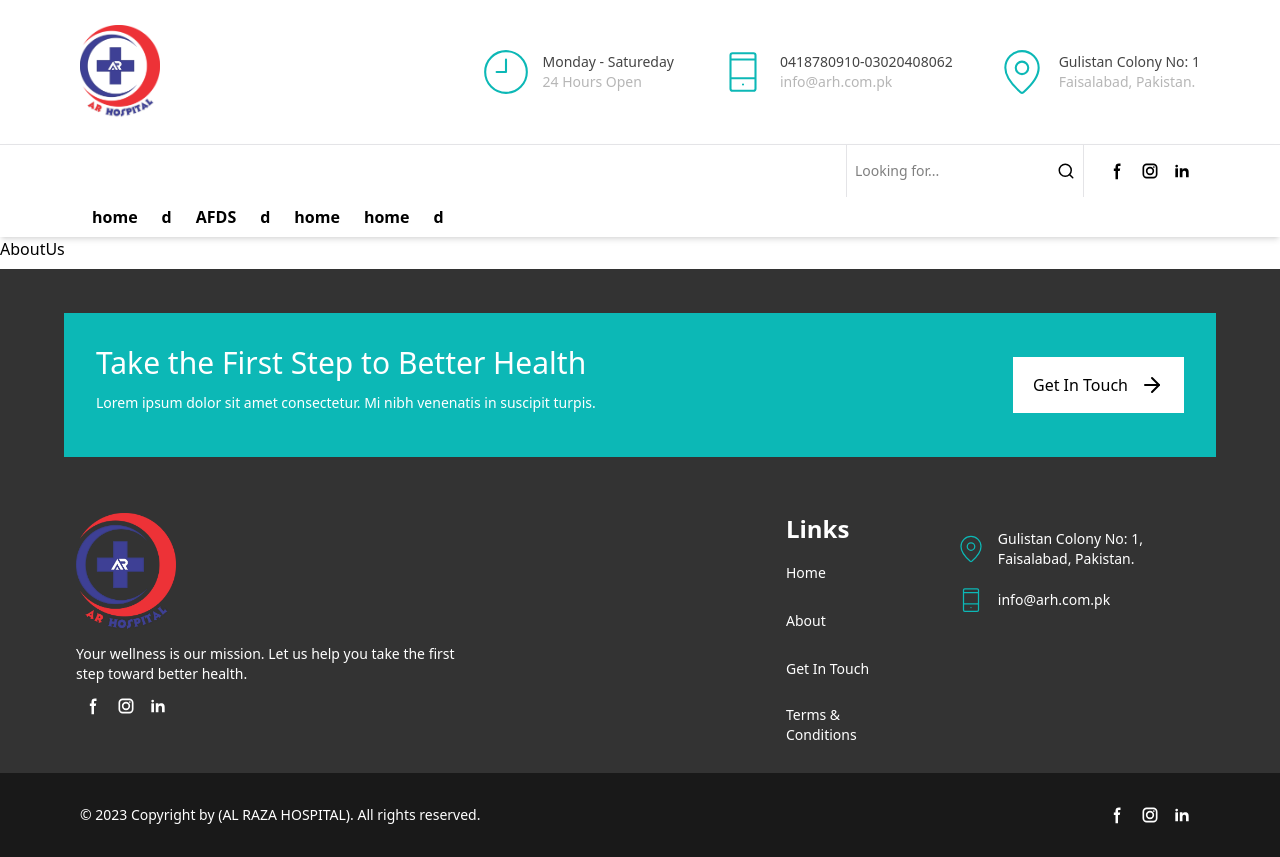
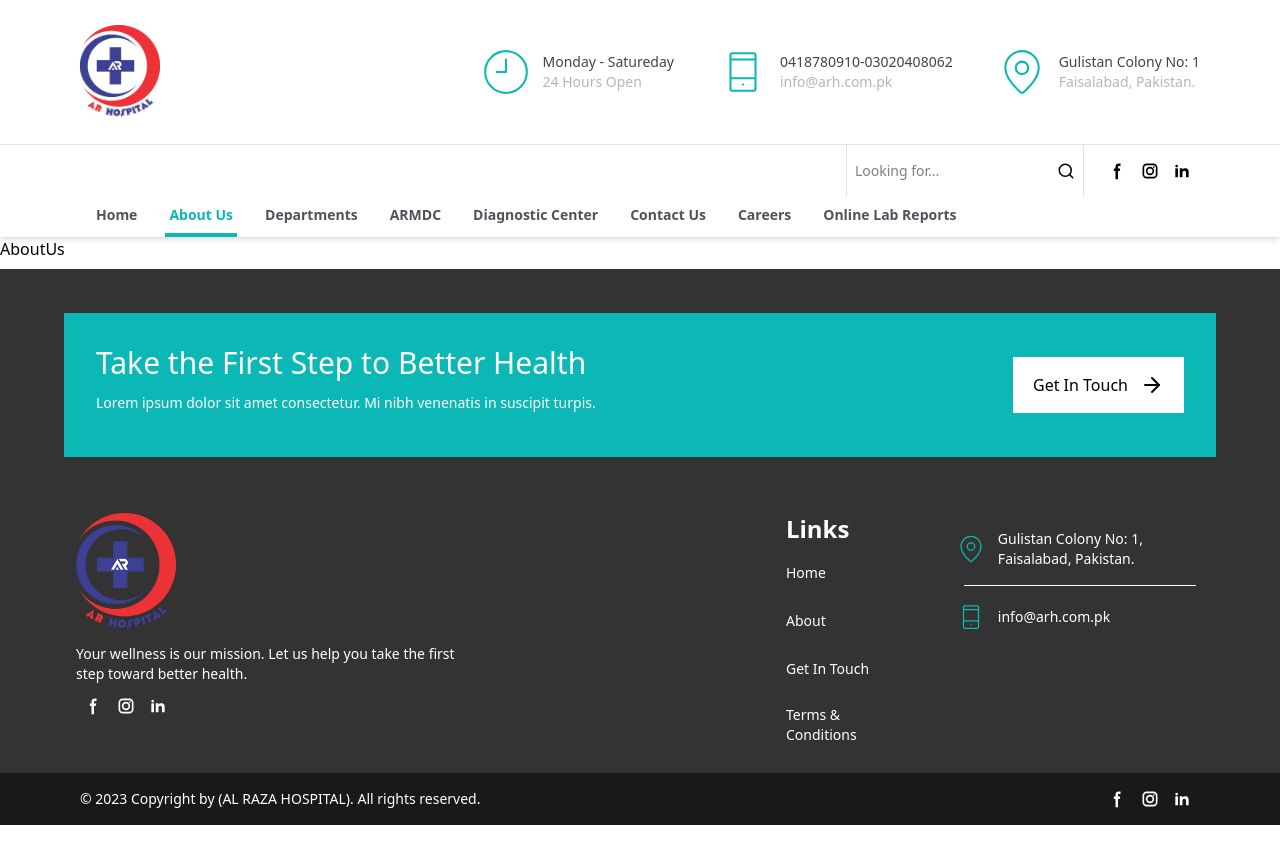
Before and after one commit to 382ahmadraza/Hospital-management-system, a Next.js app: page /about-us in a window 1280 px wide. After the commit the page ends 825 px from the top, so only its background shows below. Built offline with nearby package versions, Linux system fonts and the light colour scheme.

Commit message:
landing page

```diff
--- a/components/shared/common/drop-down.jsx
+++ /dev/null
@@ -1,110 +0,0 @@
-"use client";
-import Link from "next/link";
-import LinkCustom from "./link-custom";
-
-export default function NavMenuItem({ item }) {
-  return (
-    <li className="relative group">
-      <span className="cursor-pointer font-semibold px-3 py-2 block">
-        {item.label}
-      </span>
-
-      {/* If item has nested items (sub menu) */}
-      {Array.isArray(item.items) && (
-        <ul className="absolute top-full left-0 bg-white shadow-md  p-2 hidden group-hover:block z-10">
-          {item.items.map((subItem, index) => (
-            <li
-              key={index}
-              className="relative group/item px-2 py-1 hover:bg-gray-100 whitespace-nowrap"
-            >
-              <Link href={subItem.href || "#"}>{subItem.label}</Link>
-
-              {/* If subItem has fieldDoctors */}
-              {Array.isArray(subItem.fieldDoctors) && (
-                <ul className="absolute top-0 left-full bg-white shadow-md p-2 hidden group-hover/item:block z-20">
-                  {subItem.fieldDoctors.map((doc, i) => {
-                    return (
-                      <LinkCustom
-                        url={doc.url}
-                        key={i}
-                        className="px-2 py-1 hover:bg-gray-200 whitespace-nowrap"
-                      >
-                        {doc.name}
-                      </LinkCustom>
-                    );
-                  })}
-                </ul>
-              )}
-            </li>
-          ))}
-        </ul>
-      )}
-    </li>
-  );
-}
-
-// "use client";
-// import { ChevronIcon } from "@/assets/svg";
-// import React, { useState } from "react";
-// import LinkCustom from "./link-custom";
-// import { usePathname } from "next/navigation";
-
-// // show drop down on hover
-// const DropDown = ({ loop, navLink }) => {
-//   const [isOpen, setIsOpen] = useState(false);
-//   const [toggle, setToggle] = useState(false);
-//   const pathName = usePathname();
-
-//   // handle toggle on hover
-//   const handleToggle = () => {
-//     setToggle(!toggle);
-//   }
-
-//   const dropdwonContent = (
-//     <div className=" lg:absolute top-11 left-0 z-10 border-t-4  shadow-md border-primary">
-//       {/* top tip triangle */}
-//       <div className="hidden lg:absolute -top-2 left-8 w-1.5 h-1.5  bg-primary rotate-45"></div>
-
-//       {/* map on the to show dropdown  */}
-//       <div className=" p-3 bg-zinc-50 text-darkGray w-56 text-sm *:hover:text-primary font-normal ">
-//         {loop.map((item, index) => (
-//           <div
-//             key={index}
-//             className={` py-1.5  hover:text-primary ${
-//               pathName === item.href ? "text-primary " : ""
-//             }`}
-//           >
-//             <LinkCustom url={item.href} className="flex items-center gap-2">
-//             <ChevronIcon className="-rotate-90 text-zinc-400" size={14} />
-//             {item.label}
-//             </LinkCustom>
-//           </div>
-//         ))}
-//       </div>
-//     </div>
-//   );
-
-//   return (
-//     <>
-//       <div className="relative lg:hidden">
-//       <button className="hover:text-primary lg:py-3" onClick={(e) => e.stopPropagation()} ><span onClick={handleToggle}>{navLink}</span> </button>
-//       {/* show drop down on hover */}
-//       {/* <span onClick={handleToggle} ></span> */}
-//       {toggle && dropdwonContent}
-//       </div>
-
-//       <div
-//       className="relative hidden lg:flex"
-//       onMouseEnter={() => setIsOpen(true)}
-//       onMouseLeave={() => setIsOpen(false)}
-//     >
-//       <button className="hover:text-primary lg:py-3">{navLink}</button>
-
-//       {/* show drop down on hover */}
-//       {isOpen && dropdwonContent}
-//     </div>
-//     </>
-//   );
-// };
-
-// export default DropDown;
--- /dev/null
+++ b/components/shared/common/navbar-elements.jsx
@@ -0,0 +1,114 @@
+"use client";
+import LinkCustom from "./link-custom";
+import { usePathname } from "next/navigation";
+import { ChevronIcon } from "@/assets/svg";
+
+export default function NavMenuItem({
+  item,
+  activeMenu,
+  setActiveMenu,
+  activeSubMenu,
+  setActiveSubMenu,
+}) {
+  const pathName = usePathname();
+
+  const toggleMenu = (label) => {
+    setActiveMenu(label === activeMenu ? null : label);
+    setActiveSubMenu(null); // reset nested submenu
+  };
+
+  const toggleSubMenu = (label) => {
+    setActiveSubMenu(label === activeSubMenu ? null : label);
+  };
+
+  return (
+    <li className="relative group">
+      <div className="flex items-center justify-between lg:block">
+        <LinkCustom
+          url={item.href}
+          className={`cursor-pointer font-bold lg:font-semibold px-1 lg:py-2 block text-base lg:text-sm hover:text-primary w-fit my-2 lg:my-0 lg:mx-2 xl:mx-3 ${
+            item.href === pathName
+              ? "text-primary lg:border-b-4 border-primary"
+              : "text-zinc-600"
+          }`}
+        >
+          {item.label}
+        </LinkCustom>
+
+        {Array.isArray(item.items) && (
+          <button
+            className="lg:hidden px-2"
+            onClick={() => toggleMenu(item.label)}
+          >
+            <ChevronIcon
+              className={`transition-transform duration-300 ${
+                activeMenu === item.label ? "rotate-180" : ""
+              }`}
+            />
+          </button>
+        )}
+      </div>
+
+      {Array.isArray(item.items) && (
+        <ul
+          className={`bg-zinc-100 shadow-md border-t-4 border-primary p-2 z-10
+          ${activeMenu === item.label ? "block" : "hidden"}
+          lg:absolute lg:top-10 lg:left-0 lg:w-[14rem] lg:group-hover:block`}
+        >
+          {item.items.map((subItem, index) => (
+            <li
+              key={index}
+              className="relative group/item text-sm  whitespace-nowrap"
+            >
+              <div className="flex justify-between items-center group">
+                <LinkCustom
+                  url={subItem.href || "#"}
+                  className={`${
+                    `hover:bg-gray-200 flex items-center hover:text-primary h-full w-full lg:px-2 py-1.5 ${subItem.href === pathName ? "text-primary" : "text-darkGray"}`
+                  }`}
+                >
+                    <ChevronIcon className="-rotate-90 mr-1" size={14} />
+                    {subItem.label}
+                </LinkCustom>
+
+                {Array.isArray(subItem.fieldDoctors) && (
+                  <button
+                    className="lg:hidden ml-2"
+                    onClick={() => toggleSubMenu(subItem.label)}
+                  >
+                    <ChevronIcon
+                      className={`transition-transform duration-300 ${
+                        activeSubMenu === subItem.label ? "rotate-180" : ""
+                      }`}
+                    />
+                  </button>
+                )}
+              </div>
+
+              {Array.isArray(subItem.fieldDoctors) && (
+                <ul
+                  className={`bg-zinc-100 shadow-md p-2 z-20
+                  ${activeSubMenu === subItem.label ? "block" : "hidden"}
+                  lg:absolute lg:top-0 lg:left-full lg:border-t-4 border-primary lg:w-[14rem] lg:group-hover/item:block`}
+                >
+                  {subItem.fieldDoctors.map((doc, i) => (
+                    <LinkCustom
+                      url={doc.url}
+                      key={i}
+                      className={`lg:px-2 py-1 hover:bg-gray-200 flex hover:text-primary items-center ${
+                        doc.url === pathName ? "text-primary" : "text-darkGray"
+                      }`}
+                    >
+                      <ChevronIcon className="-rotate-90 mr-1" size={14}/>
+                      {doc.name}
+                    </LinkCustom>
+                  ))}
+                </ul>
+              )}
+            </li>
+          ))}
+        </ul>
+      )}
+    </li>
+  );
+}
--- a/components/shared/footer/footer-top.jsx
+++ b/components/shared/footer/footer-top.jsx
@@ -102,6 +102,7 @@ const FooterTop = () => {
                   Gulistan Colony No: 1,
                   <br /> Faisalabad, Pakistan.
                 </div>
+                <hr className="mx-2"/>
                 <div className="flex items-center gap-3">
                   <Mobile size={30} className="text-primary" />
                   info@arh.com.pk
--- a/components/shared/footer/footer.jsx
+++ b/components/shared/footer/footer.jsx
@@ -9,7 +9,7 @@ const Footer = () => {
       <FooterTop />
 
       <Container parentStyle={'bg-black/90'}>
-        <div className="flex flex-wrap sm:justify-between justify-center text-center items-center gap-4 px-7 md:px-20 py-8 text-xs md:text-sm  text-white">
+        <div className="flex flex-wrap sm:justify-between justify-center text-center items-center gap-4 px-7 md:px-20 py-4 text-xs md:text-sm  text-white">
           <p className="">
             © 2023 Copyright by (AL RAZA HOSPITAL). All rights reserved.
           </p>
--- a/components/shared/navbar/navbar.jsx
+++ b/components/shared/navbar/navbar.jsx
@@ -2,34 +2,23 @@
 import React from "react";
 import TopBar from "./top-bar";
 import SearchField from "../common/search-field";
-import LinkCustom from "../common/link-custom";
-import { navLinks } from "@/data/index";
-import { usePathname } from "next/navigation";
 import SocialLinks from "../social-links";
-import { navItems, navItems1, navItems2 } from "@/data/index";
-import NavMenuItem from "../common/drop-down";
+import { navElements } from "@/data/index";
+import NavMenuItem from "../common/navbar-elements";
+
 
 const Navbar = () => {
-  const pathName = usePathname();
-
-  const navElements = [
-    { label: "home", items: "btn" },
-    { label: "d", items: navItems },
-    { label: "AFDS", items: "btn" },
-    { label: "d", items: navItems1 },
-    { label: "home", items: "btn" },
-    { label: "home", items: "btn" },
-    { label: "d", items: navItems2 },
-  ];
-
   return (
     <header className="h-20 lg:h-fit  ">
+
       {/* contact info bar  */}
       <TopBar />
 
-      <div className="hidden lg:flex flex-col justify-center border-t border-zinc-200 shadow-md h- px-4 lg:px-16 xl:px-20">
+      <div className="hidden lg:flex flex-col justify-center border-t border-zinc-200 shadow-md h- px-4 lg:px-14 xl:px-20">
+
         {/* nav top part  */}
         <div className=" w-full h-1/2 flex items-center gap-4 justify-end">
+
           {/* search field  */}
           <div className="border-x border-zinc-200 py-2">
             <SearchField />
@@ -47,23 +36,7 @@ const Navbar = () => {
           })}
         </div>
 
-        {/* nav bottom part  */}
-        {/* <ul className="flex items-center w-full gap-5 text-sm font-bold ">
-          {navLinks.map((item) => {
-            return (
-              <div
-                key={item.id}
-                className={`flex items-center  ${
-                  pathName === item.href
-                    ? "text-primary border-b-4 border-primary "
-                    : "text-darkGray"
-                }`}
-              >
-                <LinkCustom url={item.href}>{item.btn}</LinkCustom>
-              </div>
-            );
-          })}
-        </ul> */}
+
       </div>
     </header>
   );
--- a/data/index.js
+++ b/data/index.js
@@ -188,18 +188,22 @@ export const cards = [
   },
 ];
 
+
+
+
+
+
+
 import { LocationPin, Mobile, Time } from "@/assets/svg";
 import { Facebook, Instagram, Linkdin } from "@/assets/svg/social";
-import Button from "@/components/shared/common/button";
-import DropDown from "@/components/shared/common/drop-down";
 import { ArrowRight } from "lucide-react";
 
-export const navItems = [
+  const navItems = [
   { label: "Board Of Trustees", href: "/about-us/board-of-trustees" },
   { label: "Management Team", href: "/about-us/management-team" },
 ];
 
-export const navItems1 = [
+  const navItems1 = [
   {
     label: "Neuroscience",
     href: "/departments/neuroscience",
@@ -316,36 +320,25 @@ export const navItems1 = [
   },
 ];
 
-export const navItems2 = [
+  const navItems2 = [
   { label: "Laboratory", href: "/diagnostic/laboratory" },
   { label: "Radiology", href: "/diagnostic/radiology" },
 ];
-// export const navLinks = [
-//     { id: 1, btn: <Button btnText="Home" />, href: "/" },
-//     {
-//       id: 2,
-//       btn: <DropDown loop={navItems} navLink="About us" />,
-//       href: "/about-us",
-//     },
-//     {
-//       id: 3,
-//       btn: <DropDown loop={navItems1} navLink="Department" />,
-//       href: "/department",
-//     },
-//     { id: 4, btn: <Button btnText="ARMDC" />, href: "/armdc" },
-//     {
-//       id: 5,
-//       btn: <DropDown loop={navItems2} navLink="Diagnostic Center" />,
-//       href: "/diagnostic-center",
-//     },
-//     { id: 6, btn: <Button btnText="Contact Us" />, href: "/contact-us" },
-//     { id: 7, btn: <Button btnText="Careers" />, href: "/careers" },
-//     {
-//       id: 8,
-//       btn: <Button btnText="Online Lab Reports" />,
-//       href: "/online-lab-reports",
-//     },
-//   ];
+
+
+// navelements & dropdowns here
+export const navElements = [
+   { label: "Home", href:'/', items: "btn" },
+   { label: "About Us", href:'/about-us', items: navItems },
+   { label: "Departments", href:'/department', items: navItems1 },
+   { label: "ARMDC", href:'/armdc', items: "btn" },
+   { label: "Diagnostic Center", href:'/diagnostic-center', items: navItems2 },
+   { label: "Contact Us", href:'/contact-us', items: "btn" },
+   { label: "Careers", href:'/careers', items: "btn" },
+   { label: "Online Lab Reports", href:'/online-lab-reports', items: "btn" },
+ ];
+
+
 
 export const social = [
   { href: "https://www.facebook.com", icon: <Facebook /> },
```
Also changed, not shown: app/page.js (+9 -9 lines), components/shared/sidebar.jsx (+78 -65 lines), 1 other file (tests, documents, lock files or other folders).
